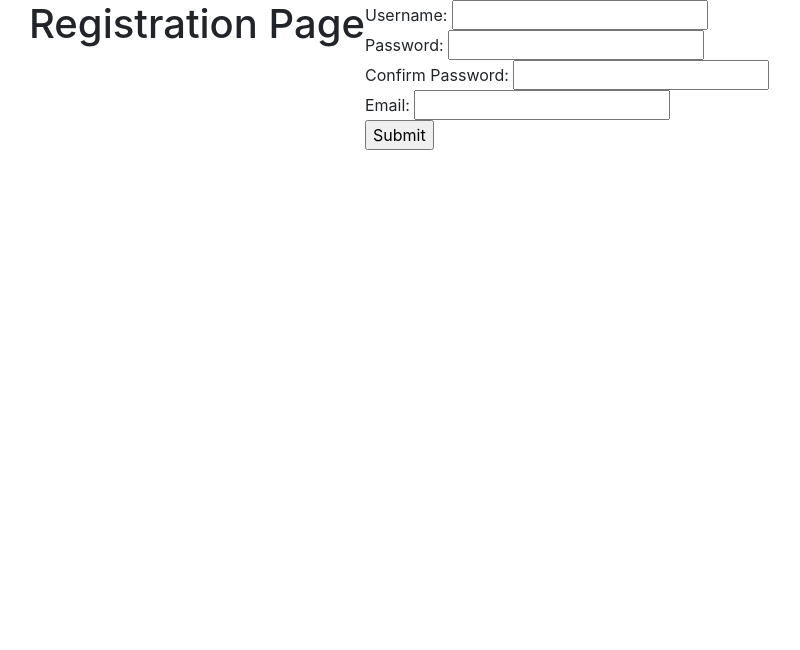
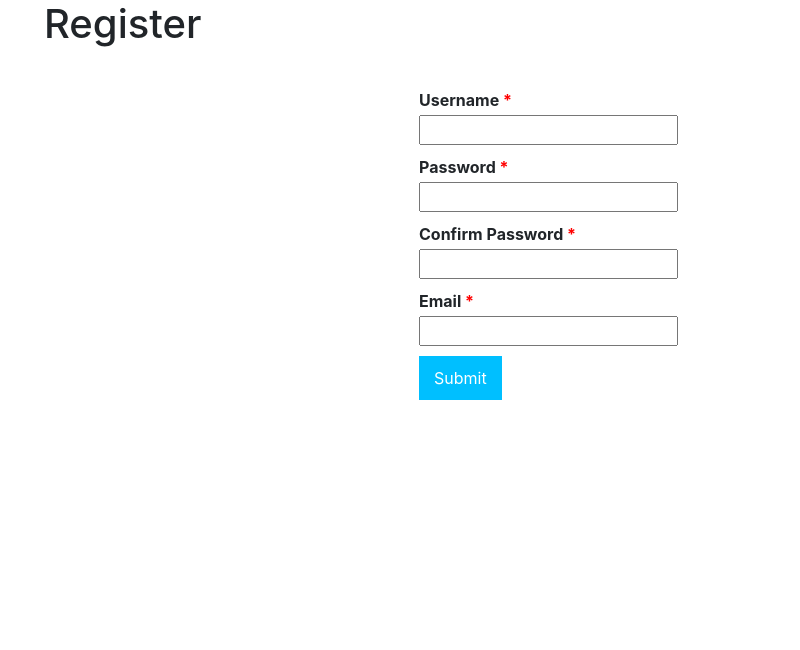
Before and after one commit to cpanican/cd-marketplace, a Flask app: page /register in a window 1280 px wide. Shown: the part 56-706 px from the top of the page, without its empty margins (41-841 px from the left). Run offline with Flask 2, Linux system fonts and the light colour scheme; some libraries are stand-ins or nearby versions.

Commit message:
edited css and html for register and login pages

```diff
--- a/static/styles/register.css
+++ b/static/styles/register.css
@@ -0,0 +1,33 @@
+.form {
+    margin:10px auto;
+    max-width: 400px;
+    padding: 20px 10px 10px 20px;
+    font: 12px ;
+}
+.form li {
+    padding: 0;
+    display: block;
+    list-style: none;
+    margin: 10px 0px 0px 0px;
+}
+.form label{
+    margin:0px 0px 3px 0px;
+    padding:0px;
+    display:block;
+    font-weight: bold;
+}
+
+.form .field-long{
+    width: 70%;
+}
+
+
+.form input[type=submit], .form-style-1 input[type=button]{
+    background: #00BFFF;
+    padding: 10px 15px 10px 15px;
+    border: none;
+    color: white;
+}
+.form .required{
+    color:red;
+}
--- a/templates/register.html
+++ b/templates/register.html
@@ -12,16 +12,30 @@
 
 {% block appcontent %}
 <div class="container">
-	<div class="row">
-		<h1>Registration Page</h1>
+		<h1>Register</h1>
 		<form method="POST">
-			<span>Username: <input type="text" name="username"></span><br>
-			<span>Password: <input type="password" name="password"></span><br>
-			<span>Confirm Password: <input type="password" name="confirm-password"></span><br>
-			<span>Email: <input type="text" name="email"></span><br>
-			<input type="submit" name="submit" >
+			<ul class="form">
+				<li>
+			        <label>Username <span class="required">*</span></label>
+			        <input type="text" name="username" class="field-long"/>
+			    </li>
+			    <li>
+			        <label>Password <span class="required">*</span></label>
+			        <input type="password" name="password" class="field-long"/>
+			    </li>
+			    <li>
+			        <label>Confirm Password <span class="required">*</span></label>
+			        <input type="password" name="confirm-password" class="field-long"/>
+			    </li>
+			    <li>
+			        <label>Email <span class="required">*</span></label>
+			        <input type="text" name="email" class="field-long"/>
+			    </li>
+			    <li>
+			        <input type="submit" name="Submit" />
+			    </li>
+			</ul>
 		</form>
-	</div>
 </div>
 
 {% endblock %}
```
Also changed, not shown: static/styles/login.css (+33 -0 lines), templates/login.html (+14 -7 lines).
